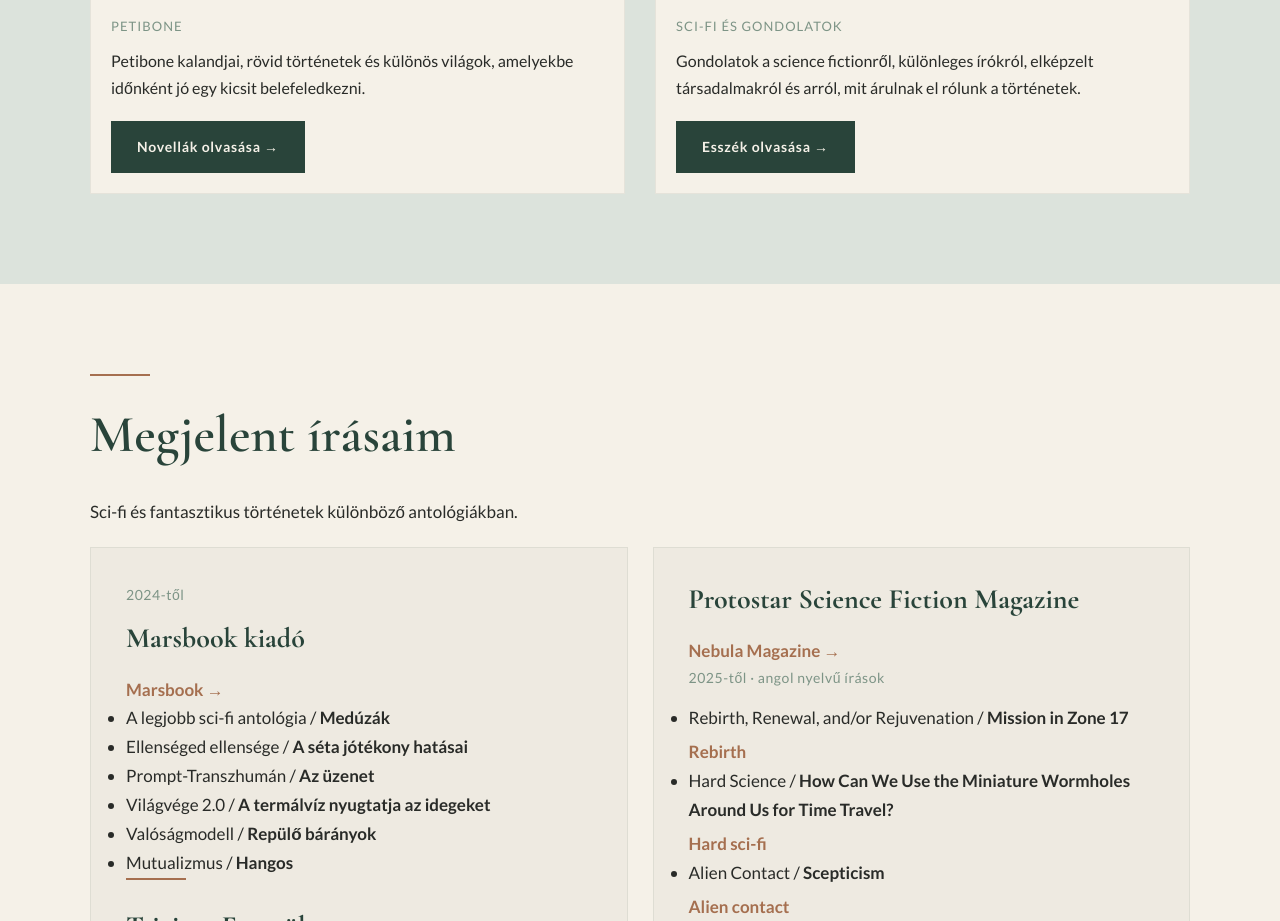
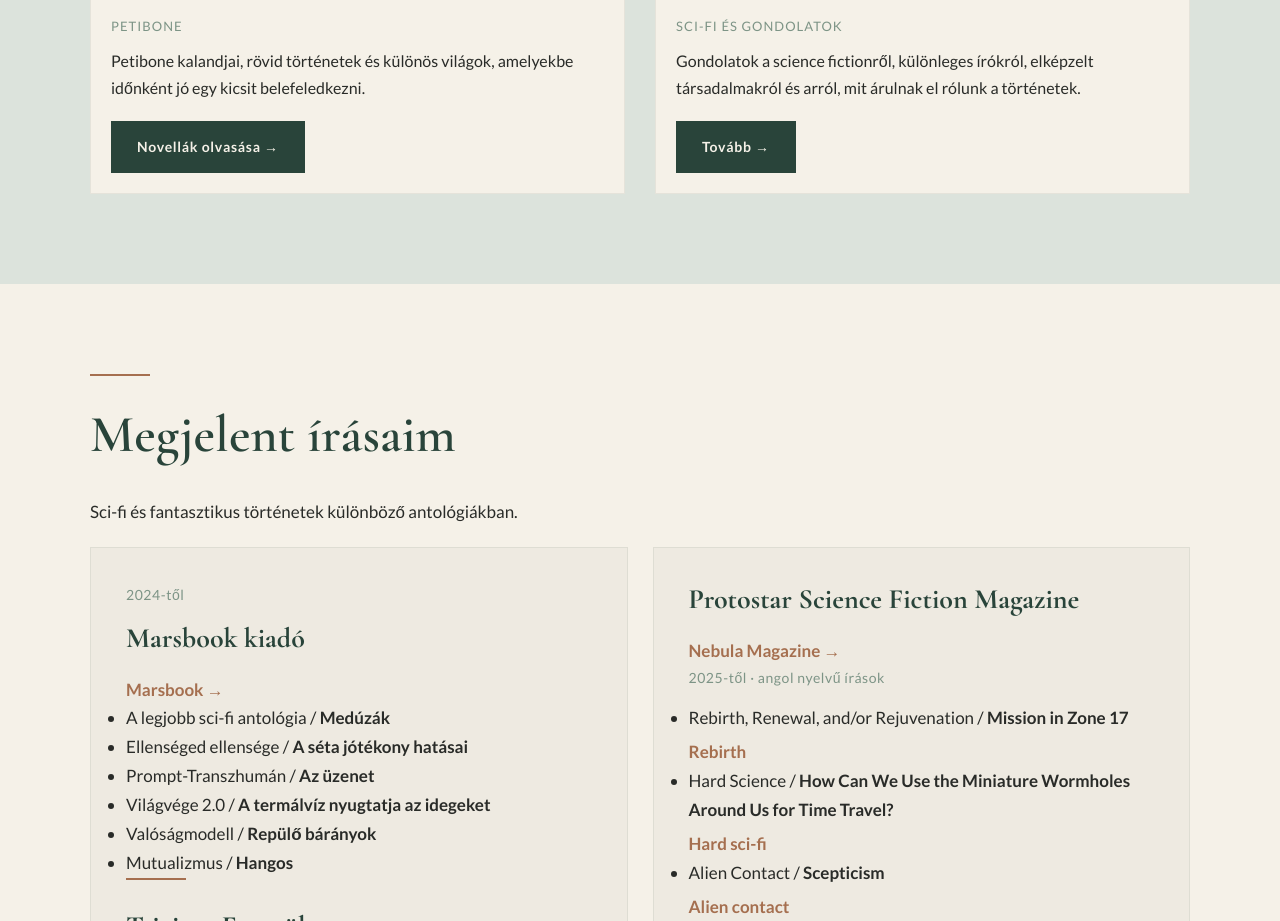
Before and after one commit to ajszulu11/html-portfolio, a plain HTML site: page index.html in a window 1280 px wide. Shown: the part 2500-3421 px from the top of the page. Drawn offline with nearby package versions, Linux system fonts and the light colour scheme.

Commit message:
Restore index.html to original state

```diff
--- a/index.html
+++ b/index.html
@@ -300,9 +300,9 @@
             árulnak el rólunk a történetek.
         </p>
 
-        <a href="./blog.html" class="button">
-            Esszék olvasása →
-        </a>
+        <a href="./public/scifi.html" class="button">
+    Tovább →
+</a>
 
     </article>
 
```
